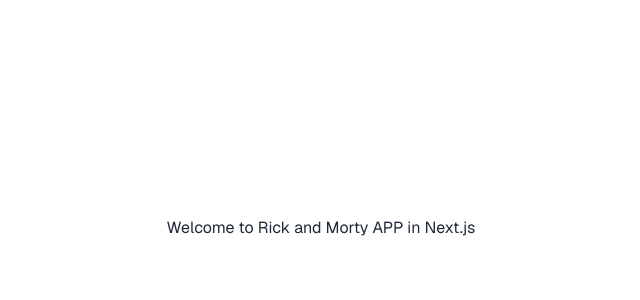
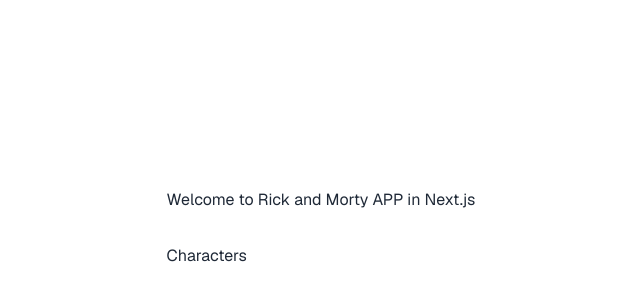
Before and after one commit to GEnma29/test-rick-and-morty, a Next.js app: page / in a window 1280 px wide. Shown: the part 172-472 px from the top of the page, without its empty margins (319-959 px from the left). Built offline with nearby package versions, Linux system fonts and the light colour scheme.

Commit message:
update page

```diff
--- a/src/app/page.tsx
+++ b/src/app/page.tsx
@@ -1,10 +1,12 @@
 import Image from "next/image";
+import Link from "next/link";
 
 export default function Home() {
   return (
     <div className="grid grid-rows-[20px_1fr_20px] items-center justify-items-center min-h-screen p-8 pb-20 gap-16 sm:p-20 font-[family-name:var(--font-geist-sans)]">
       <main className="flex flex-col gap-8 row-start-2 items-center sm:items-start">
         Welcome to Rick and Morty APP in Next.js
+        <Link href="/characters" > Characters</Link>
       </main>
     </div>
   );
```
